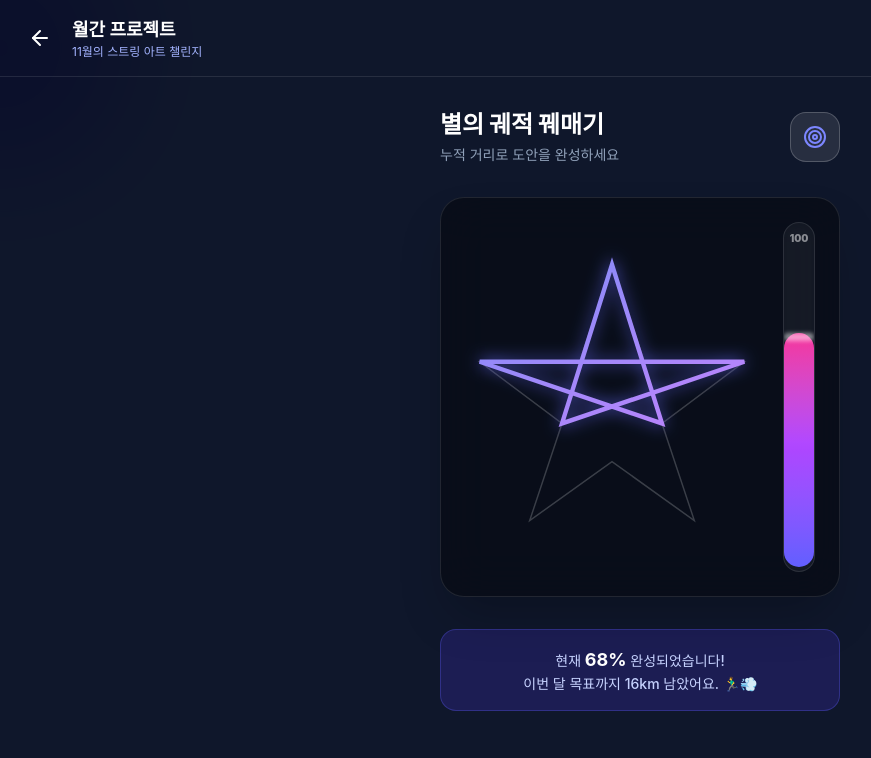
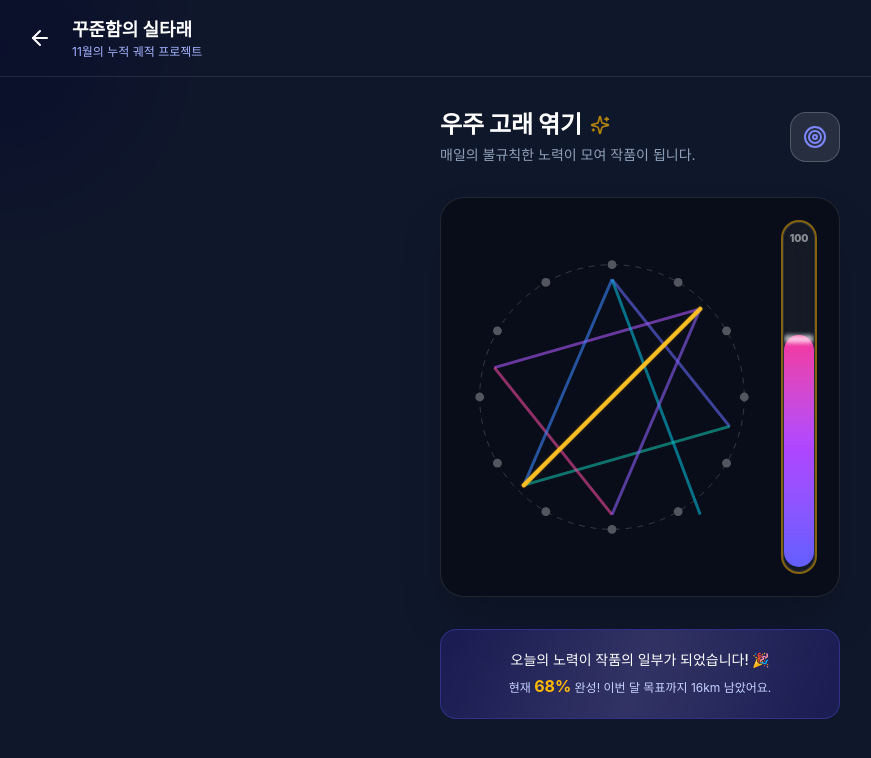
Before and after one commit to 1053min/techno, a React (Vite) app: page /monthly-project in a window 1280 px wide. Shown: the top 758 px of the page, without its empty margins (0-871 px from the left). Built offline with nearby package versions, Linux system fonts and the light colour scheme.

Commit message:
newfuction draw

```diff
--- a/src/app/components/MonthlyProjectPage.tsx
+++ b/src/app/components/MonthlyProjectPage.tsx
@@ -1,91 +1,176 @@
-import { ArrowLeft, Target } from "lucide-react";
+import { useEffect, useState } from "react";
+import { ArrowLeft, Target, Sparkles } from "lucide-react";
 import { useNavigate } from "react-router";
 
 export function MonthlyProjectPage() {
   const navigate = useNavigate();
 
-  // Mockup Data
-  const progressPercent = 68; // 68% 달성
+  // 애니메이션 페이즈 상태 관리
+  // 0: 대기, 1: 궤적 그리기(오늘의 런), 2: 실타래로 변환(팽팽해짐), 3: 완료 및 게이지 상승
+  const [phase, setPhase] = useState(0);
+  const [progress, setProgress] = useState(64); // 기존 64%에서 시작
+
+  useEffect(() => {
+    const t1 = setTimeout(() => setPhase(1), 500); // 0.5초 후 궤적 그리기 시작
+    const t2 = setTimeout(() => setPhase(2), 3500); // 3.5초 후 실타래로 팽팽하게 변환
+    const t3 = setTimeout(() => {
+      setPhase(3);
+      setProgress(68); // 5초 후 게이지 68%로 상승
+    }, 5000);
+
+    return () => { clearTimeout(t1); clearTimeout(t2); clearTimeout(t3); };
+  }, []);
+
+  // 과거에 뛰었던 기록들 (누적된 색상의 실들)
+  const pastRuns = [
+    { id: 1, d: "M 50 10 L 90 60", color: "#6366f1" }, // 1일차 - Indigo
+    { id: 2, d: "M 90 60 L 20 80", color: "#14b8a6" }, // 2일차 - Teal
+    { id: 3, d: "M 10 40 L 80 20", color: "#a855f7" }, // 3일차 - Purple
+    { id: 4, d: "M 50 90 L 10 40", color: "#ec4899" }, // 4일차 - Pink
+    { id: 5, d: "M 80 90 L 50 10", color: "#06b6d4" }, // 5일차 - Cyan
+    { id: 6, d: "M 50 10 L 20 80", color: "#3b82f6" }, // 6일차 - Blue
+    { id: 7, d: "M 80 20 L 50 90", color: "#8b5cf6" }, // 7일차 - Violet
+  ];
+
+  // 💡 오늘 달린 삐뚤빼뚤한 GPS 궤적
+  const pathTangled = "M 20 80 L 15 60 L 35 50 L 25 30 L 65 40 L 80 20";
+  // 💡 예술 작품의 일부가 되기 위해 팽팽하게 당겨진 실 (동일한 점 개수로 자연스러운 모핑 애니메이션 유도)
+  const pathStraight = "M 20 80 L 32 68 L 44 56 L 56 44 L 68 32 L 80 20";
 
   return (
     <div className="min-h-screen bg-slate-900 text-white pb-12 overflow-hidden relative">
+      {/* 애니메이션용 커스텀 CSS */}
+      <style>{`
+        @keyframes draw-path {
+          0% { stroke-dasharray: 200; stroke-dashoffset: 200; opacity: 1; }
+          100% { stroke-dasharray: 200; stroke-dashoffset: 0; opacity: 1; }
+        }
+        .animate-draw {
+          animation: draw-path 2.5s ease-in-out forwards;
+        }
+        /* Chrome 등에서 path의 d 속성이 자연스럽게 변하는 모핑 트랜지션 */
+        .path-morph {
+          transition: d 1.5s cubic-bezier(0.4, 0, 0.2, 1), stroke 1s ease, filter 1s ease;
+        }
+      `}</style>
+
       {/* 배경 블러 효과 */}
       <div className="absolute top-[-10%] left-[-10%] w-64 h-64 bg-indigo-600 rounded-full mix-blend-multiply filter blur-3xl opacity-50 animate-blob"></div>
       <div className="absolute top-[20%] right-[-10%] w-64 h-64 bg-purple-600 rounded-full mix-blend-multiply filter blur-3xl opacity-50 animate-blob animation-delay-2000"></div>
 
-      {/* 헤더 (다크 모드 디자인) */}
+      {/* 헤더 */}
       <div className="px-6 py-4 border-b border-white/10 flex items-center gap-4 sticky top-0 z-50">
         <button onClick={() => navigate("/")} className="hover:bg-white/10 p-1 rounded-full transition-colors">
           <ArrowLeft className="size-6 text-white" />
         </button>
         <div>
-          <h1 className="text-lg font-bold text-white">월간 프로젝트</h1>
-          <p className="text-xs text-indigo-300">11월의 스트링 아트 챌린지</p>
+          <h1 className="text-lg font-bold text-white">꾸준함의 실타래</h1>
+          <p className="text-xs text-indigo-300">11월의 누적 궤적 프로젝트</p>
         </div>
       </div>
 
       <div className="max-w-md mx-auto px-6 pt-8 relative z-10">
         <div className="flex items-center justify-between mb-8">
           <div>
-            <h2 className="text-2xl font-black mb-1">별의 궤적 꿰매기</h2>
-            <p className="text-sm text-slate-400">누적 거리로 도안을 완성하세요</p>
+            <h2 className="text-2xl font-black mb-1 flex items-center gap-2">
+              우주 고래 엮기 {phase === 3 && <Sparkles className="size-5 text-amber-400 animate-pulse" />}
+            </h2>
+            <p className="text-sm text-slate-400">매일의 불규칙한 노력이 모여 작품이 됩니다.</p>
           </div>
           <div className="bg-white/10 p-3 rounded-2xl border border-white/20">
             <Target className="size-6 text-indigo-400" />
           </div>
         </div>
 
-        {/* 메인 캔버스 영역 (도안 & 게이지) */}
+        {/* 메인 캔버스 영역 */}
         <div className="bg-black/40 border border-white/10 backdrop-blur-xl rounded-3xl p-6 flex gap-6 shadow-2xl h-[400px]">
 
           {/* 좌측: 실타래 아트 애니메이션 영역 */}
           <div className="flex-1 relative flex items-center justify-center">
-            {/* 도안 윤곽선 (옅은 배경 선) */}
-            <svg viewBox="0 0 100 100" className="absolute w-full h-full opacity-20">
-              <path d="M50 5 L61 38 L95 38 L67 59 L78 92 L50 72 L22 92 L33 59 L5 38 L39 38 Z" fill="none" stroke="white" strokeWidth="0.5" />
+
+            {/* 도안 윤곽선 (배경 못/가이드라인) */}
+            <svg viewBox="0 0 100 100" className="absolute w-full h-full opacity-30">
+              <circle cx="50" cy="50" r="45" fill="none" stroke="white" strokeWidth="0.2" strokeDasharray="2,2" />
+              {[...Array(12)].map((_, i) => (
+                <circle
+                  key={i}
+                  cx={50 + 45 * Math.cos((i * Math.PI) / 6)}
+                  cy={50 + 45 * Math.sin((i * Math.PI) / 6)}
+                  r="1.5" fill="white"
+                />
+              ))}
             </svg>
 
-            {/* 🔥 실(Thread)이 그려지는 애니메이션 */}
-            <svg viewBox="0 0 100 100" className="relative w-full h-full drop-shadow-[0_0_8px_rgba(99,102,241,0.8)]">
-              <defs>
-                <linearGradient id="threadGradient" x1="0%" y1="0%" x2="100%" y2="100%">
-                  <stop offset="0%" stopColor="#818cf8" />
-                  <stop offset="100%" stopColor="#c084fc" />
-                </linearGradient>
-              </defs>
-              {/* 기하학적 궤적 (별을 엮는 복잡한 패턴) */}
-              <path
-                d="M50 5 L67 59 L5 38 L95 38 L33 59 Z"
-                fill="none"
-                stroke="url(#threadGradient)"
-                strokeWidth="1.5"
-                strokeLinecap="round"
-                className="animate-draw-thread"
-              />
+            {/* 그려지는 실들 */}
+            <svg viewBox="0 0 100 100" className="relative w-full h-full">
+              {/* 과거의 누적된 궤적들 (투명도 있게 표현) */}
+              {pastRuns.map((run) => (
+                <path
+                  key={run.id}
+                  d={run.d}
+                  fill="none"
+                  stroke={run.color}
+                  strokeWidth="1"
+                  className="transition-opacity duration-1000"
+                  style={{ opacity: phase > 0 ? 0.6 : 0 }}
+                />
+              ))}
+
+              {/* 🔥 오늘의 러닝 궤적 애니메이션 */}
+              {phase > 0 && (
+                <path
+                  d={phase >= 2 ? pathStraight : pathTangled}
+                  fill="none"
+                  stroke={phase >= 2 ? "#fbbf24" : "#f472b6"} // 핑크(복잡) -> 골드(팽팽함)
+                  strokeWidth={phase >= 2 ? "1.5" : "2"}
+                  strokeLinecap="round"
+                  strokeLinejoin="round"
+                  style={{
+                    filter: phase === 2 ? 'drop-shadow(0 0 6px #f59e0b)' : 'none'
+                  }}
+                  className={`path-morph ${phase === 1 ? 'animate-draw opacity-0' : ''}`}
+                />
+              )}
             </svg>
           </div>
 
           {/* 우측: 수직 진행률 게이지 바 */}
-          <div className="w-8 h-full bg-white/5 rounded-full border border-white/10 relative overflow-hidden flex flex-col justify-end shadow-inner pb-1">
-            {/* 텍스트 퍼센트 표시 */}
+          <div className={`w-8 h-full bg-white/5 rounded-full border border-white/10 relative overflow-hidden flex flex-col justify-end shadow-inner pb-1 transition-all duration-500 ${phase === 3 ? 'ring-2 ring-amber-400/50' : ''}`}>
             <div className="absolute top-2 left-0 w-full text-center text-[10px] font-black text-white/50 z-20">
               100
             </div>
             {/* 차오르는 게이지 애니메이션 */}
             <div
               className="w-full bg-gradient-to-t from-indigo-500 via-purple-500 to-pink-500 rounded-full transition-all duration-1000 ease-out relative"
-              style={{ height: `${progressPercent}%` }}
+              style={{ height: `${progress}%` }}
             >
-              {/* 빛나는 팁 */}
-              <div className="absolute top-0 left-0 w-full h-2 bg-white/50 rounded-full blur-[2px]"></div>
+              <div className="absolute top-0 left-0 w-full h-2 bg-white/70 rounded-full blur-[2px]"></div>
             </div>
           </div>
         </div>
 
-        <div className="mt-8 text-center bg-indigo-600/20 border border-indigo-500/30 rounded-2xl p-4">
-          <p className="text-indigo-200 font-medium text-sm">
-            현재 <strong className="text-white text-lg">{progressPercent}%</strong> 완성되었습니다! <br/> 이번 달 목표까지 16km 남았어요. 🏃‍♂️💨
-          </p>
+        {/* 상태 메시지 인디케이터 */}
+        <div className="mt-8 text-center bg-indigo-600/20 border border-indigo-500/30 rounded-2xl p-5 relative overflow-hidden">
+          <div className="relative z-10 transition-opacity duration-300">
+            {phase === 0 && <p className="text-indigo-200 text-sm">과거의 기록들을 불러오는 중...</p>}
+            {phase === 1 && <p className="text-pink-300 text-sm animate-pulse">오늘 달린 복잡한 궤적을 분석하고 있습니다...</p>}
+            {phase === 2 && <p className="text-amber-300 text-sm font-bold">궤적을 실타래로 변환하여 예술 작품에 엮습니다!</p>}
+            {phase === 3 && (
+              <div className="animate-fade-in-up">
+                <p className="text-white font-medium text-sm mb-1">
+                  오늘의 노력이 작품의 일부가 되었습니다! 🎉
+                </p>
+                <p className="text-indigo-200 text-xs">
+                  현재 <strong className="text-amber-400 text-base">{progress}%</strong> 완성! 이번 달 목표까지 16km 남았어요.
+                </p>
+              </div>
+            )}
+          </div>
+
+          {/* 완료 시 반짝이는 배경 효과 */}
+          {phase === 3 && (
+            <div className="absolute inset-0 bg-gradient-to-r from-transparent via-white/10 to-transparent animate-[shimmer_2s_infinite]" style={{ transform: 'skewX(-20deg)' }}></div>
+          )}
         </div>
       </div>
     </div>
```
